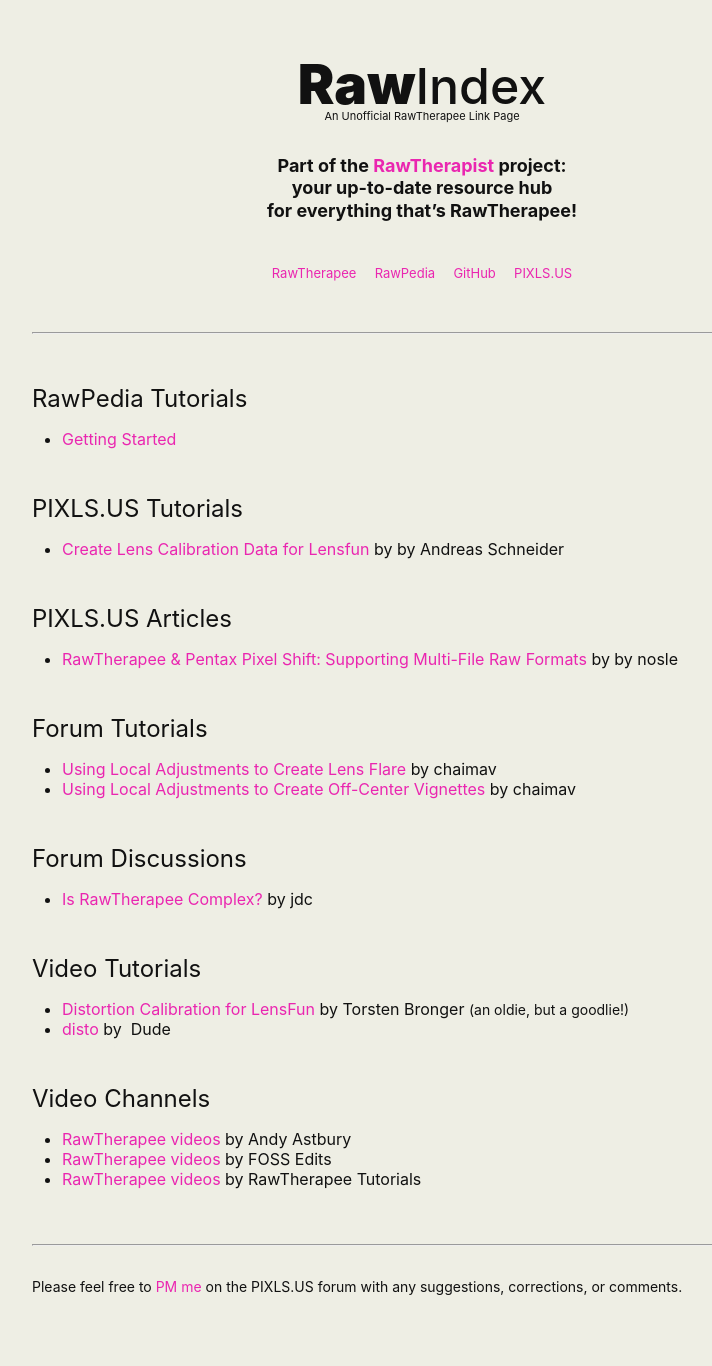
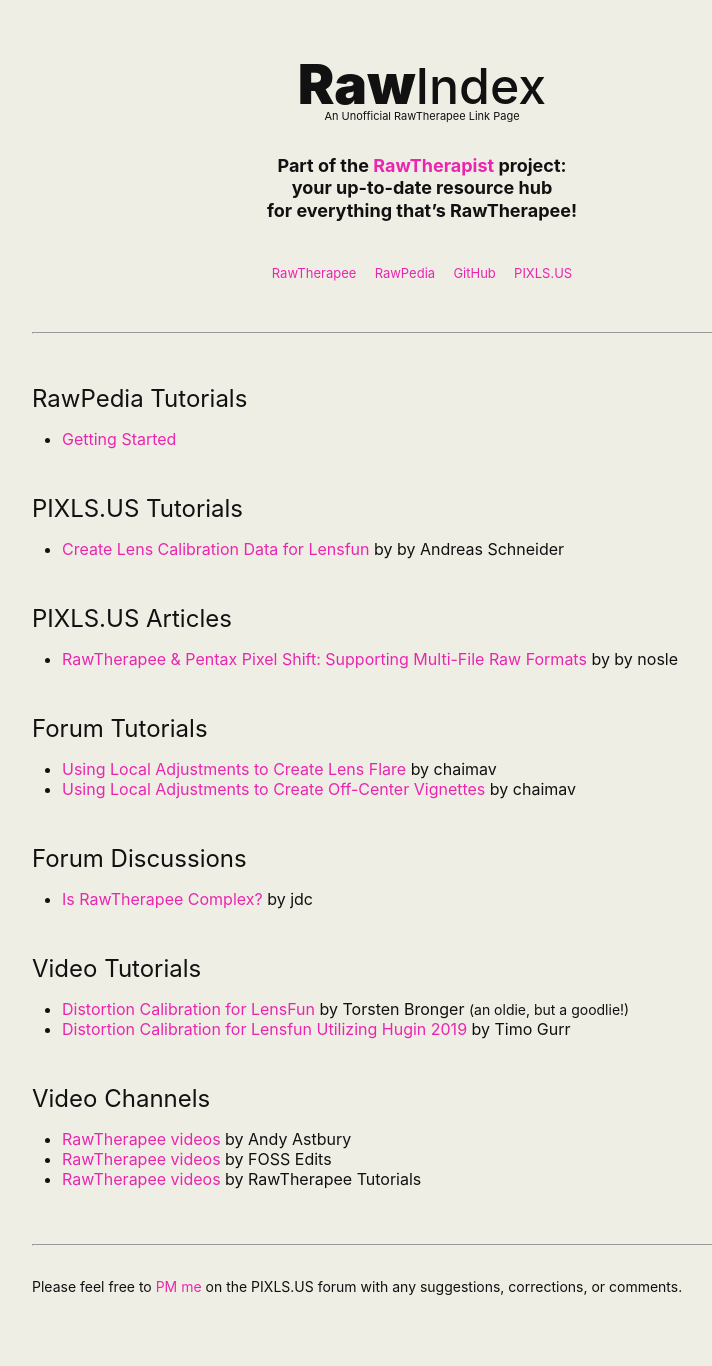
Before and after one commit to martbetz/martbetz.github.io, a Jekyll site: the page built from WIP/rawindex.html, in a window 1280 px wide. Shown: the whole page, without its empty margins (218-930 px from the left). Built offline with Jekyll 4.4.1, drawn with Linux system fonts in a browser that asks for light colours.

Commit message:
Update rawindex.html

```diff
--- a/WIP/rawindex.html
+++ b/WIP/rawindex.html
@@ -132,7 +132,7 @@
      <!-- </center> -->
         <ul>
            <li><a href="https://vimeo.com/51999287">Distortion Calibration for LensFun</a> by&nbsp;Torsten Bronger <span style="font-weight: 400; font-size: 14px;">(an oldie, but a goodlie!)</span></li>
-           <li><a href="https://m.youtube.com/watch?v=_p0fR-nH6cU">disto</a> by&nbsp; Dude</li>
+           <li><a href="https://m.youtube.com/watch?v=_p0fR-nH6cU">Distortion Calibration for Lensfun Utilizing Hugin 2019</a> by&nbsp;Timo Gurr</li>
         </ul>
    </p>
 
```
